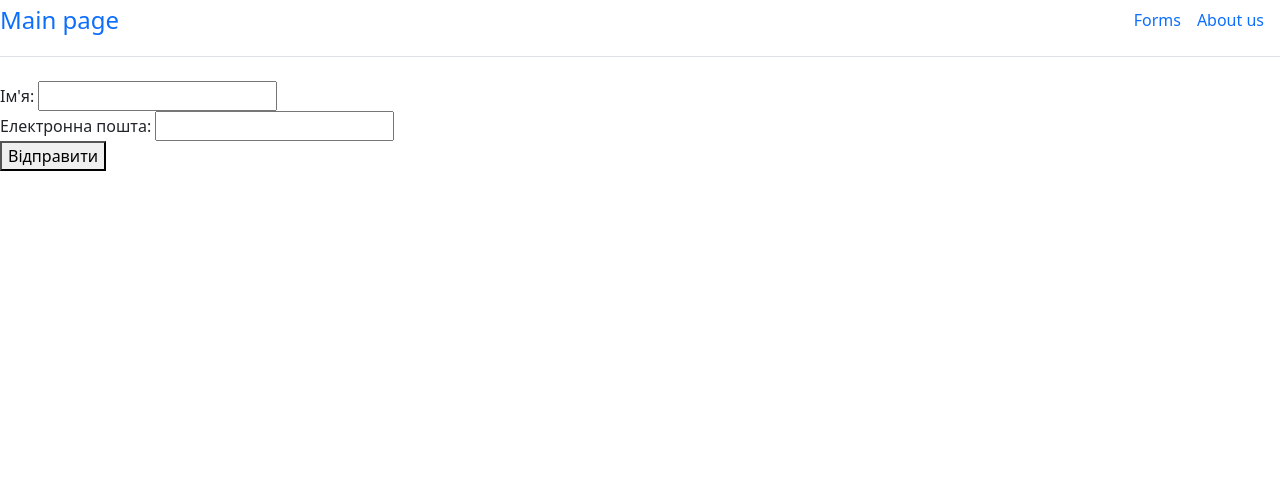
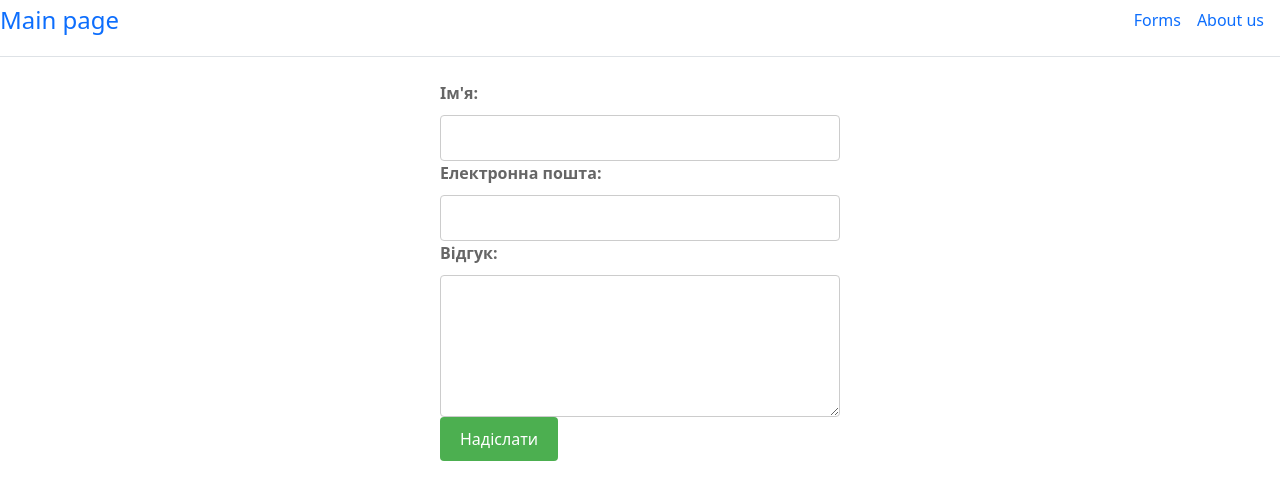
Before and after one commit to NickNameSOON/Django, a Django app: page /forms in a window 1280 px wide. Shown: the top 500 px of the page. Run offline with Django 4.2, Linux system fonts and the light colour scheme.

Commit message:
Initial commit

```diff
--- a/djangoProject1/settings.py
+++ b/djangoProject1/settings.py
@@ -81,7 +81,7 @@ DATABASES = {
         'NAME': 'main',
         'USER': 'postgres',
         'PASSWORD': '123',
-        'HOST': 'db',
+        'HOST': 'localhost',
         'PORT': '5432',
 
     }
--- /dev/null
+++ b/main/static/css/style.css
@@ -0,0 +1,78 @@
+/* style.css */
+
+body {
+    font-family: Arial, sans-serif;
+    margin: 0;
+    padding: 0;
+}
+
+h1 {
+    text-align: center;
+    padding: 20px 0;
+}
+
+ul {
+    list-style-type: none;
+    padding: 0;
+    margin: 0;
+}
+
+li {
+    margin-bottom: 20px;
+}
+
+a {
+    text-decoration: none;
+    color: #333;
+}
+
+h2 {
+    margin-bottom: 5px;
+}
+
+p {
+    margin-top: 0;
+}
+/* style.css */
+
+/* Стилізація заголовка */
+h1 {
+    color: #333;
+    font-size: 24px;
+    margin-bottom: 20px;
+}
+
+/* Стилізація форми */
+form {
+    width: 400px;
+    margin: 0 auto;
+}
+
+label {
+    display: block;
+    margin-bottom: 10px;
+    color: #666;
+    font-weight: bold;
+}
+
+input,
+textarea {
+    width: 100%;
+    padding: 10px;
+    margin-bottom: 15px;
+    border: 1px solid #ccc;
+    border-radius: 4px;
+}
+
+button[type="submit"] {
+    background-color: #4CAF50;
+    color: #fff;
+    padding: 10px 20px;
+    border: none;
+    border-radius: 4px;
+    cursor: pointer;
+}
+
+button[type="submit"]:hover {
+    background-color: #45a049;
+}
--- a/main/templates/main/about.html
+++ b/main/templates/main/about.html
@@ -15,7 +15,7 @@
         <a class="me-3 py-2 link-body-emphasis text-decoration-none" href="about-us">About us</a>
       </nav>
     </div>
-    <h1>Data Page</h1>
+    <h1>Інформація про мене</h1>
     <table>
         <thead>
             <tr>
--- a/main/templates/main/forms.html
+++ b/main/templates/main/forms.html
@@ -1,5 +1,7 @@
+{% load static %}
 <head>
     <title>Forms</title>
+    <link rel="stylesheet" href="{% static "css/style.css" %}" />
     <link rel="stylesheet" href="https://cdn.jsdelivr.net/npm/bootstrap@5.2.3/dist/css/bootstrap.min.css" integrity="sha384-rbsA2VBKQhggwzxH7pPCaAqO46MgnOM80zW1RWuH61DGLwZJEdK2Kadq2F9CUG65" crossorigin="anonymous">
 </head>
 <body>
@@ -13,16 +15,16 @@
         <a class="me-3 py-2 link-body-emphasis text-decoration-none" href="about-us">About us</a>
       </nav>
     </div>
-<form method="post">
-  {% csrf_token %}
-  <div class="form-group">
-    <label for="id_name">Ім'я:</label>
-    <input type="text" name="name" id="id_name" required>
-  </div>
-  <div class="form-group">
-    <label for="id_email">Електронна пошта:</label>
-    <input type="email" name="email" id="id_email" required>
-  </div>
-  <button type="submit">Відправити</button>
-</form>
+<form action="/submit" method="POST">
+        <label for="name">Ім'я:</label>
+        <input type="text" id="name" name="name" required>
+
+        <label for="email">Електронна пошта:</label>
+        <input type="email" id="email" name="email" required>
+
+        <label for="feedback">Відгук:</label>
+        <textarea id="feedback" name="feedback" rows="5" required></textarea>
+
+        <button type="submit">Надіслати</button>
+    </form>
 </body>
```
Also changed, not shown: main/templates/main/index.html (+39 -4 lines).
